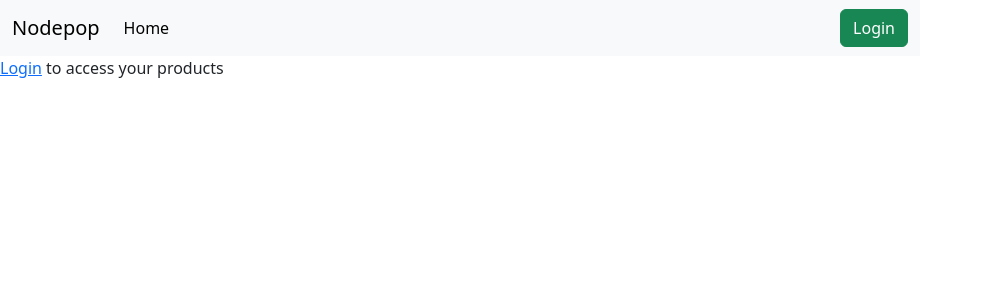
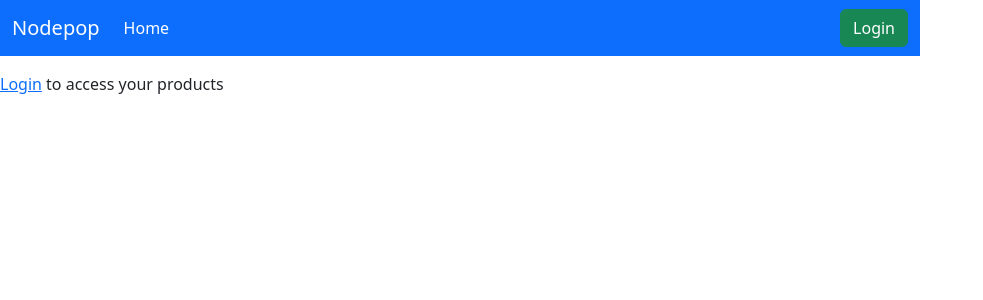
Before and after one commit to Mitronios/Node-intro_Nodepop_practice, a Node server app: page / in a window 1280 px wide. Shown: the top 300 px of the page, without its empty margins (0-983 px from the left). Run offline with Node 20, Linux system fonts and the light colour scheme; some libraries are stand-ins or nearby versions.

Commit message:
Style: change NavbarStyle

```diff
--- a/controllers/loginController.js
+++ b/controllers/loginController.js
@@ -27,11 +27,17 @@ export async function postLogin(req, res, next) {
 }
 
 export function logOut(req, res, next) {
+  console.log("Logout route called");
+  console.log("Session before regenerate:", req.session);
   req.session.regenerate((err) => {
     if (err) {
+      console.error("Session regeneration error:", err);
       next(err);
       return;
     }
+    console.log("Session regenerated");
+    console.log("Session after regenerate:", req.session);
+    console.log("Redirecting to /");
     res.redirect("/");
   });
 }
--- a/views/navbar.html
+++ b/views/navbar.html
@@ -1,6 +1,6 @@
 <%- include("header.html") %>
 
-<nav class="navbar navbar-expand-lg bg-body-tertiary">
+<nav class="navbar navbar-expand-lg bg-primary navbar-dark mb-3">
   <div class="container-fluid">
     <a class="navbar-brand" href="/"><%= appName %></a>
     <button
@@ -23,7 +23,7 @@
       <% if (!session.userID) { %>
       <a class="btn btn-success" href="/login">Login</a>
       <% } else { %>
-      <a class="btn btn-outline-success" href="/logout">Logout</a>
+      <a class="btn bg-light text-success" href="/login/logout">Logout</a>
       <% } %>
     </div>
   </div>
```
